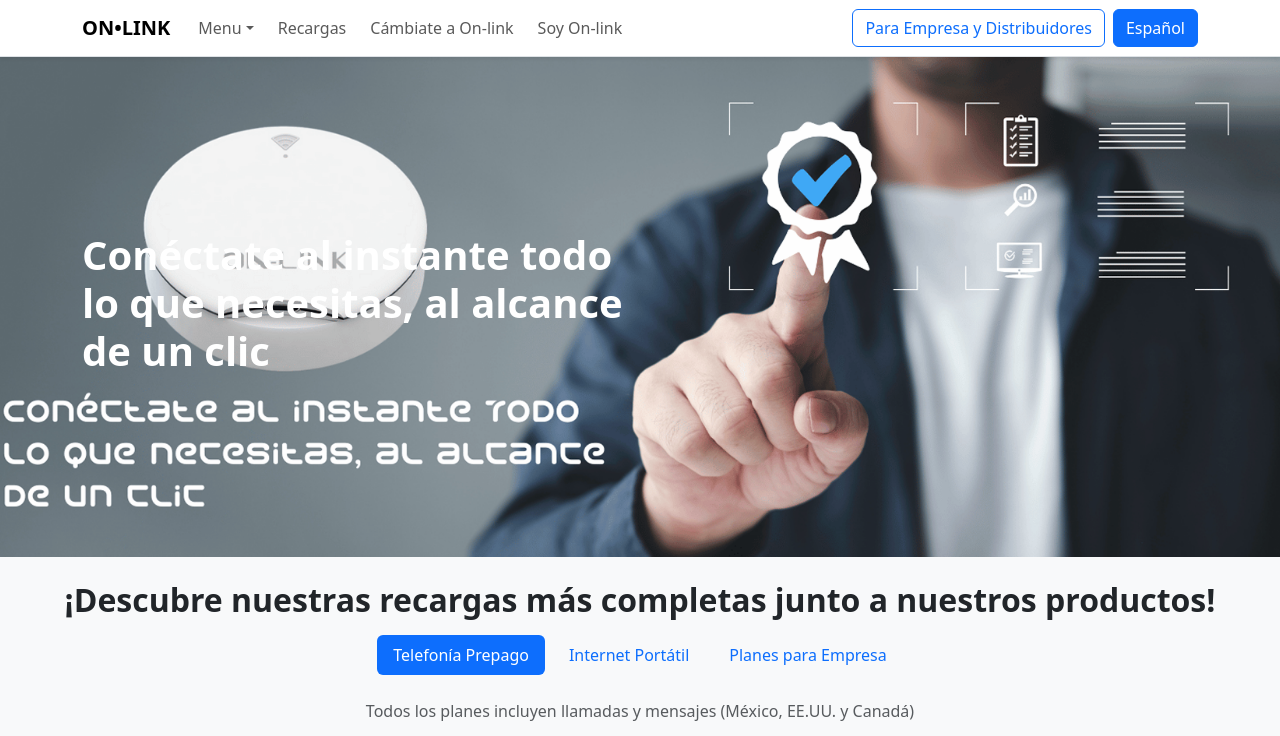
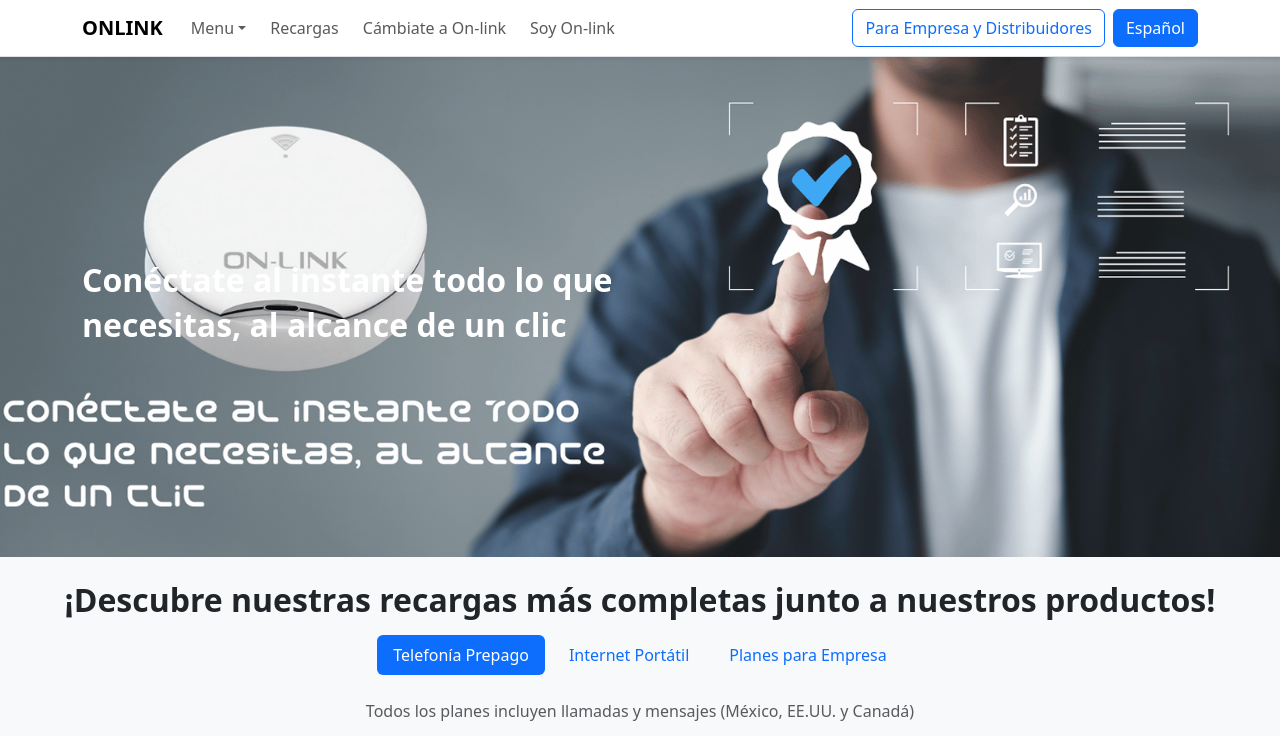
Before and after one commit to Janis1891/onlink-demo, a website: page index.html in a window 1280 px wide. Shown: the top 736 px of the page. Drawn offline with nearby package versions, Linux system fonts and the light colour scheme.

Commit message:
Update index.html

```diff
--- a/index.html
+++ b/index.html
@@ -12,7 +12,7 @@
   <!-- NAVIGATION -->
   <nav class="navbar navbar-expand-lg navbar-light bg-white border-bottom shadow-sm">
     <div class="container">
-      <a class="navbar-brand fw-bold" href="#">ON•LINK</a>
+      <a class="navbar-brand fw-bold" href="#">ONLINK</a>
       <button class="navbar-toggler" type="button" data-bs-toggle="collapse" data-bs-target="#navbarNav">
         <span class="navbar-toggler-icon"></span>
       </button>
@@ -37,10 +37,10 @@
   </nav>
 
   <!-- HERO SECTION -->
-  <section class="hero-image-section d-flex align-items-center" class="hero-image-section">
-    <div class="container text-start text-white d-flex align-items-center justify-content-start" >
+  <section class="hero-image-section d-flex align-items-center hero-image-section">
+    <div class="container text-start text-white d-flex align-items-center justify-content-start">
       <div class="col-md-6">
-        <h1 class="fw-bold" class="hero-heading">
+        <h1 class="fw-bold hero-heading">
           Conéctate al instante todo lo que necesitas, al alcance de un clic
         </h1>
       </div>
```
